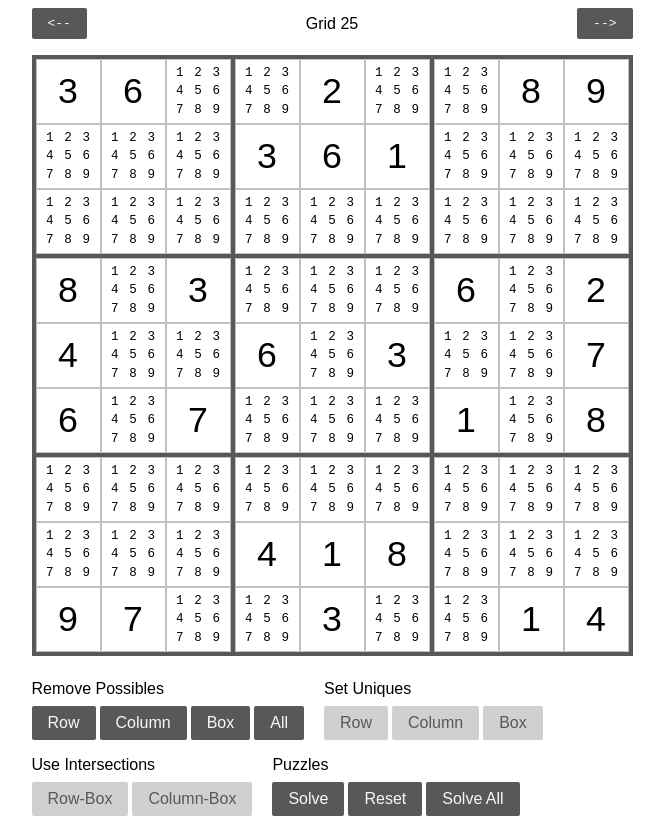
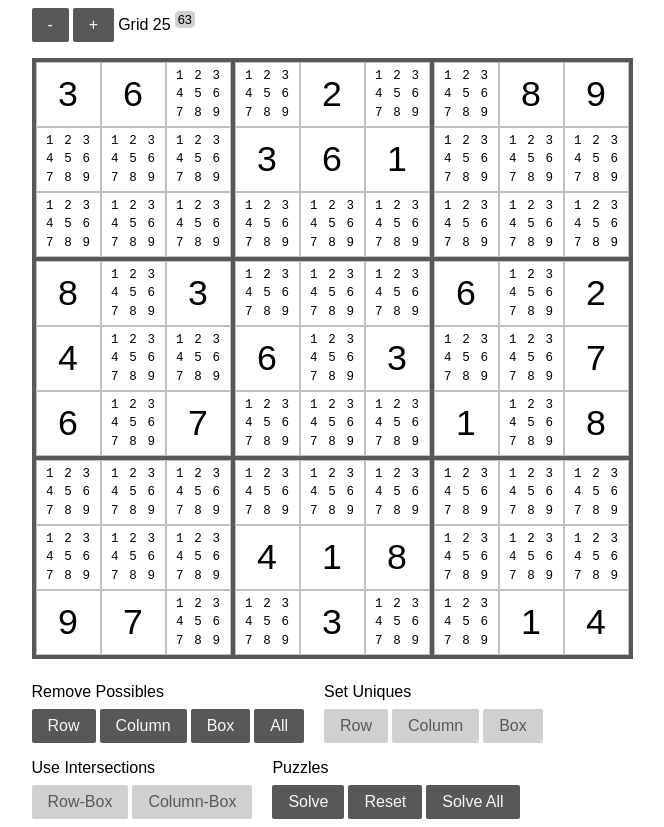
Before and after one commit to philrmass/sudoku-solver, a React app: page / in a window 1280 px wide. Shown: the whole page, without its empty margins (308-972 px from the left). Built offline with nearby package versions, Linux system fonts and the light colour scheme.

Commit message:
add score, update puzzle ui

```diff
--- a/src/components/Selector.js
+++ b/src/components/Selector.js
@@ -8,25 +8,33 @@ import styles from '../styles/Selector.module.css';
 function Selector({
   puzzles,
   index,
+  score,
   selectPuzzle,
 }) {
   return (
     <main className={styles.main}>
+      <div className={styles.current}>
         <button
           className={styles.button}
           disabled={index <= 0}
           onClick={() => selectPuzzle(index - 1)}
         >
-        {'<--'}
+          {'-'}
         </button>
-      {puzzles[index].name}
         <button
           className={styles.button}
           disabled={index >= puzzles.length - 1}
           onClick={() => selectPuzzle(index + 1)}
         >
-        {'-->'}
+          {'+'}
         </button>
+        <div className={styles.name}>
+          {puzzles[index].name}
+        </div>
+        <div className={styles.score}>
+          {score}
+        </div>
+      </div>
     </main>
   );
 }
@@ -34,12 +42,14 @@ function Selector({
 Selector.propTypes = {
   puzzles: PropTypes.arrayOf(PropTypes.object).isRequired,
   index: PropTypes.number.isRequired,
+  score: PropTypes.number.isRequired,
   selectPuzzle: PropTypes.func.isRequired,
 };
 
 const mapState = (state) => ({
   puzzles: state.puzzles.unsolved,
   index: state.puzzles.index,
+  score: state.puzzles.score,
 });
 
 const mapDispatch = {
--- a/src/redux/puzzles/reducer.js
+++ b/src/redux/puzzles/reducer.js
@@ -9,7 +9,7 @@ import {
 } from '../../utilities/board';
 import {
   getPuzzleBoard,
-  //getSolvedSummary,
+  getSolvedSummary,
 } from '../../utilities/puzzles';
 
 import {
@@ -19,6 +19,7 @@ import {
 
 const defaultState = {
   index: 0,
+  score: 0,
   unsolved: parsePuzzles(puzzlesStr),
   solved: [],
 };
@@ -26,9 +27,14 @@ const defaultState = {
 export default function puzzlesReducer(state = defaultState, action) {
   switch(action.type) {
     case SELECT_PUZZLE: {
+      const puzzle = state.unsolved[action.index];
+      const board = getPuzzleBoard(puzzle);
+      const steps = getSolveSteps(board);
+      const score = getBoardScore(steps);
       return {
         ...state,
         index: action.index,
+        score,
       };
     }
     case SOLVE_ALL_PUZZLES: {
@@ -47,7 +53,7 @@ export default function puzzlesReducer(state = defaultState, action) {
           score,
         };
       });
-      //console.log(getSolvedSummary(solved));
+      console.log(getSolvedSummary(solved));
       return {
         ...state,
         solved,
--- a/src/styles/Selector.module.css
+++ b/src/styles/Selector.module.css
@@ -5,6 +5,21 @@
   align-items: center;
 }
 
+.current {
+  display: flex;
+  align-items: center;
+}
+
 .button {
-  font-family: monospace;
+  margin-right: var(--space0);
 }
+
+.score {
+  position: relative;
+  top: -0.4em;
+  padding: 1px 3px;
+  border-radius: 25%;
+  margin-left: var(--space0);
+  font-size: 0.8em;
+  background: var(--bg-button-disabled);
+}
--- a/src/utilities/board.js
+++ b/src/utilities/board.js
@@ -553,12 +553,39 @@ export function getBoardScore(steps) {
 
   const lastStep = steps[steps.length - 1];
   const isSolved = lastStep.remaining === 0;
-  const nonPossible = steps.findIndex((step) => step.type != 'possibles');
-  const isAllPossible = nonPossible < 0;
-  const is = isSolved ? 'X' : '_' ;
-  const s = `${steps.length}`.padStart(2, ' ');
-  const ap = isAllPossible ? `[${s}]` : ` ${nonPossible} `.padStart(4, ' ');
-  const other = isAllPossible ? '' : `${steps.length - nonPossible}`.padStart(2, ' ');
-  console.log(`${is}  ${ap}  ${other}`);
-  return steps.length;
+
+  if (!isSolved) {
+    const left = lastStep.remaining - 72;
+    const part = Math.round(25 * (left / 71));
+    return 75 + part;
+  }
+
+  const intersectionsCount = getTypeCount(steps, 'intersections');
+  const uniquesCount = getTypeCount(steps, 'uniques');
+  const possiblesCount = getTypeCount(steps, 'possibles');
+
+  if (intersectionsCount > 0) {
+    const i = 10 * intersectionsCount;
+    const r = 100 * (uniquesCount / possiblesCount) - 10;
+    const part = Math.max(Math.min(Math.round(i + r), 25), 0);
+    return 50 + part;
+  }
+
+  if (uniquesCount > 0) {
+    const r = 100 * (uniquesCount / possiblesCount);
+    const part = Math.min(Math.round(r), 25);
+    return 25 + part;
+  }
+
+  const part = Math.round( 25 * ((possiblesCount - 5) / 20));
+  return part;
 }
+
+function getTypeCount(steps, type) {
+  return steps.reduce((count, step) => {
+    if (step.type === type) {
+      return count + 1;
+    }
+    return count;
+  }, 0);
+}
--- a/src/utilities/puzzles.js
+++ b/src/utilities/puzzles.js
@@ -59,10 +59,12 @@ export function getPuzzleBoard(puzzle) {
 }
 
 export function getSolvedSummary(solved) {
-  console.log('SLVD', solved[0]);
   return solved.reduce((out, puzzle) => {
     const remaining = `${puzzle.remaining}`.padStart(3);
     const score = `${puzzle.score}`.padStart(3);
-    return out + `${puzzle.name}   ${remaining}  ${score}\n`;
+    if (remaining > 0) {
+      return out + `${puzzle.name}   ${remaining}  ${score}\n`;
+    }
+    return out;
   }, '');
 }
```
Lines whose indentation alone changed are shown as unchanged.
